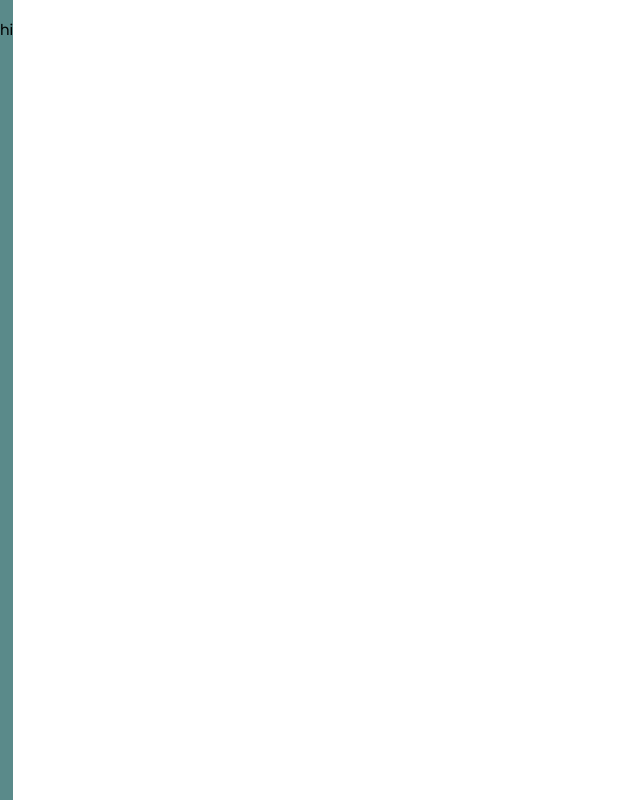
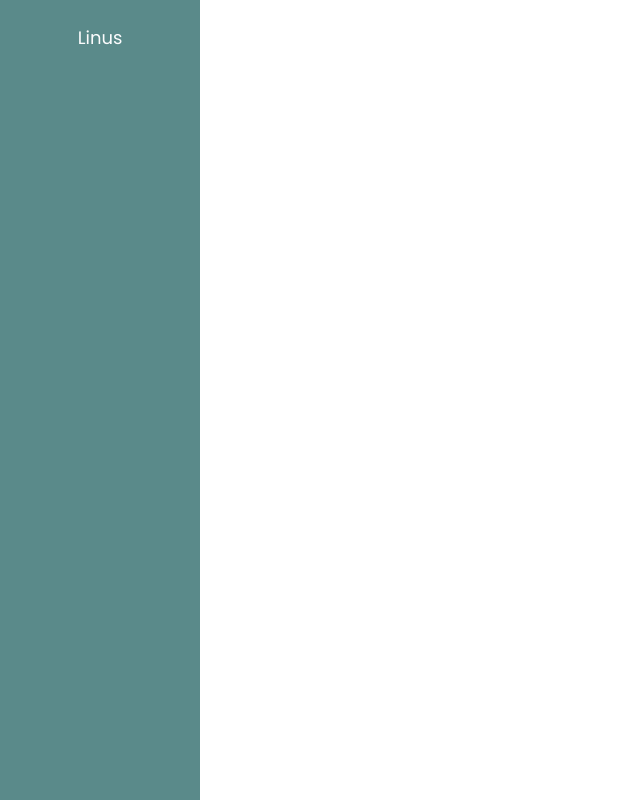
Before and after one commit to justindaiello/dashboard_mockup, a React (Create React App) app: page / in a window 1280 px wide. Shown: the whole page, without its empty margins (0-640 px from the left). Built offline with nearby package versions, Linux system fonts and the light colour scheme.

Commit message:
Added nav heading and initial styling.

```diff
--- a/src/components/nav/Nav.js
+++ b/src/components/nav/Nav.js
@@ -1,10 +1,12 @@
 import React from 'react';
-import { StyledNav } from './NavStyles';
+import { StyledNav, StyledHeader, StyledLink } from './NavStyles';
 
 function Nav() {
   return (
     <StyledNav>
-      <p>hi</p>
+      <StyledHeader>
+        <h1>Linus</h1>
+      </StyledHeader>
     </StyledNav>
   );
 }
--- a/src/components/nav/NavStyles.js
+++ b/src/components/nav/NavStyles.js
@@ -1,6 +1,8 @@
 import styled from 'styled-components';
 
 const StyledNav = styled.nav`
+  width: 200px;
+  transition: all 0.5s;
   background-color: ${props => props.theme.green};
   display: flex;
   flex-direction: column;
@@ -8,4 +10,33 @@ const StyledNav = styled.nav`
   height: 100vh;
 `;
 
-export { StyledNav };
+const StyledHeader = styled.div`
+  display: flex;
+  justify-content: center;
+  align-items: center;
+  margin-top: 2rem;
+  margin-bottom: 2rem;
+
+  h1 {
+    color: ${props => props.theme.white};
+    font-size: 1.8rem;
+    text-align: center;
+    font-weight: 400;
+    margin: 0;
+  }
+`;
+
+const StyledLink = styled.a`
+  text-decoration: none;
+  color: ${props => props.theme.white};
+  font-size: 1.5rem;
+  font-weight: 300;
+  display: flex;
+  align-items: center;
+  position: relative;
+  span {
+    padding-right: 2rem;
+  }
+`;
+
+export { StyledNav, StyledLink, StyledHeader };
--- a/src/theme/Theme.js
+++ b/src/theme/Theme.js
@@ -1,6 +1,7 @@
 const theme = {
   green: 'rgb(90, 138, 138)',
   boxShadow: 'box-shadow: 5px 0 10px -10px rgba(0, 0, 0, 0.2);',
+  white: 'rgb(251, 252, 253)',
 };
 
 export default theme;
```
